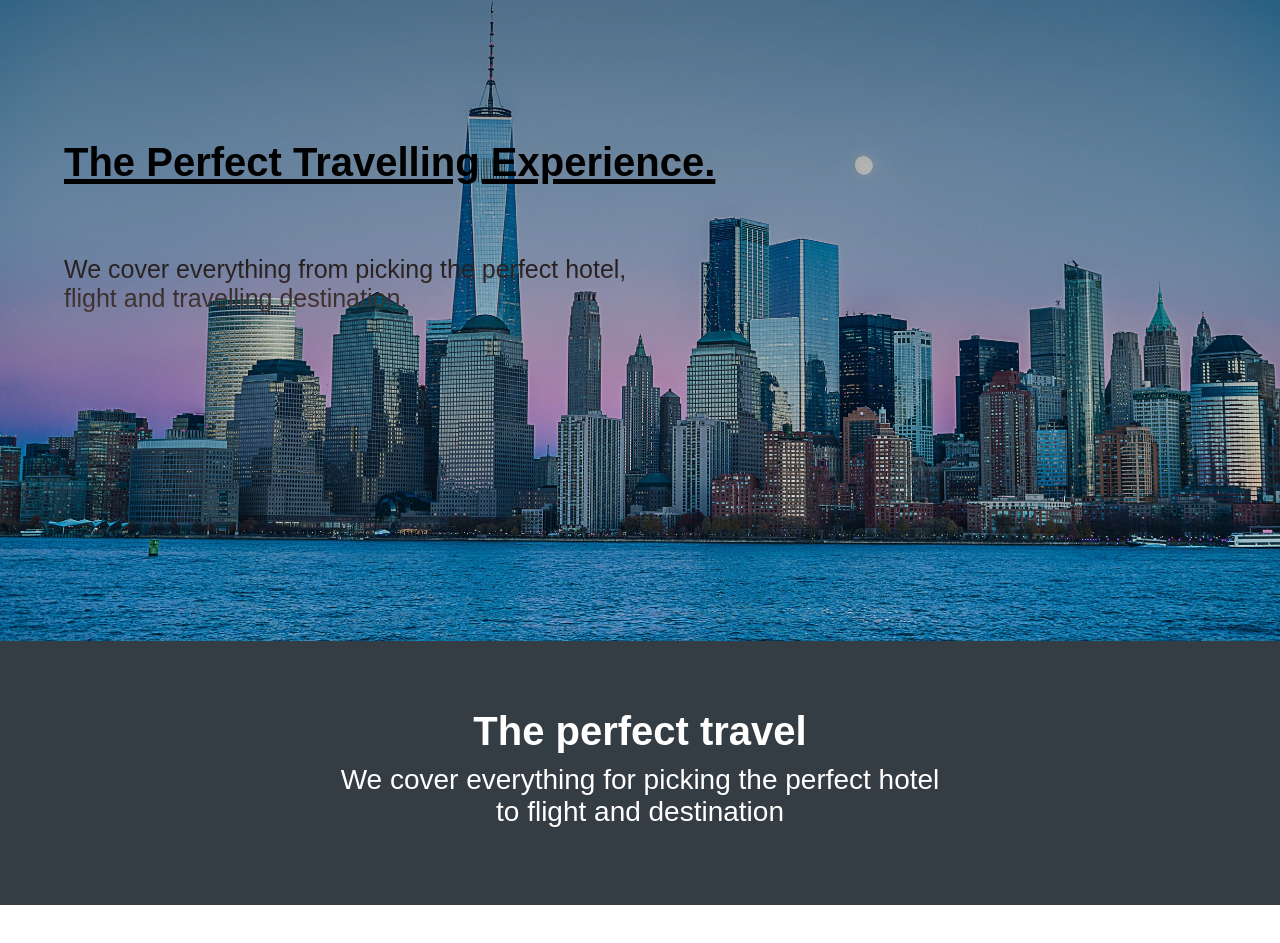
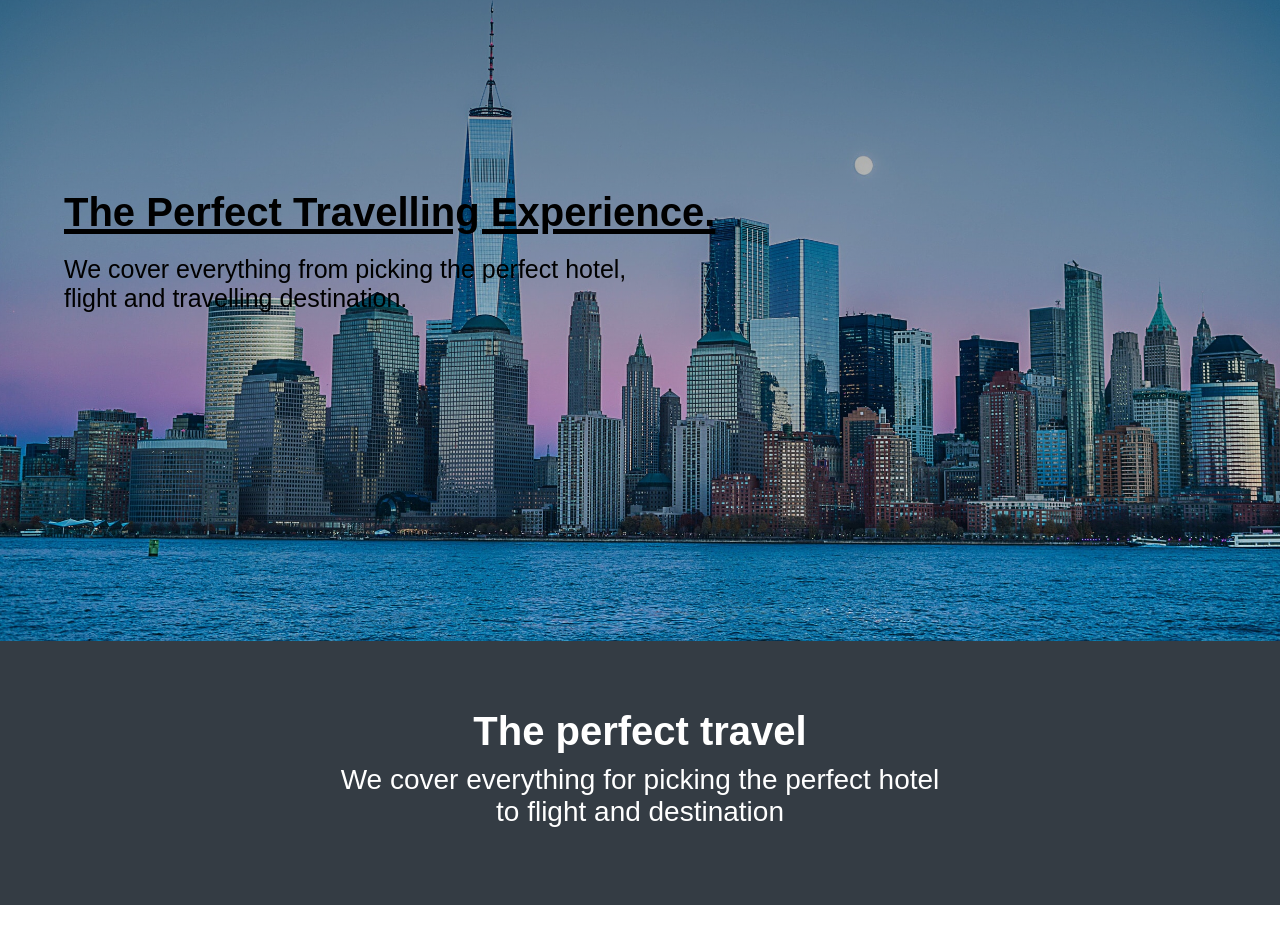
Before and after one commit to WiamForLearn/HTML-Travelly, a plain HTML site: page index.html in a window 1280 px wide. Shown: the part 959-1902 px from the top of the page. Drawn offline with Linux system fonts and the light colour scheme.

Commit message:
Update style.css

```diff
--- a/style.css
+++ b/style.css
@@ -110,12 +110,7 @@ nav ul {
   text-decoration: underline;
   text-decoration-thickness: 0.5rem;
 }
-.locations-header p {
-  padding: 5rem 0rem;
-  background: linear-gradient(black, rgb(102, 82, 82));
-  background-clip: text;
-  -webkit-text-fill-color: transparent;
-}
+
 /* benefits section */
 .benefits-header {
   background: #343c44;
```
